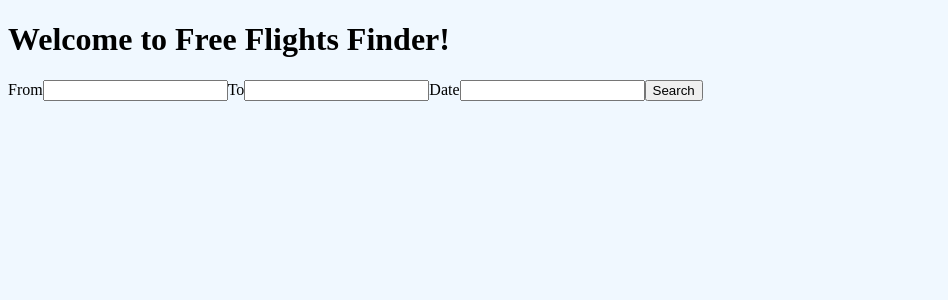
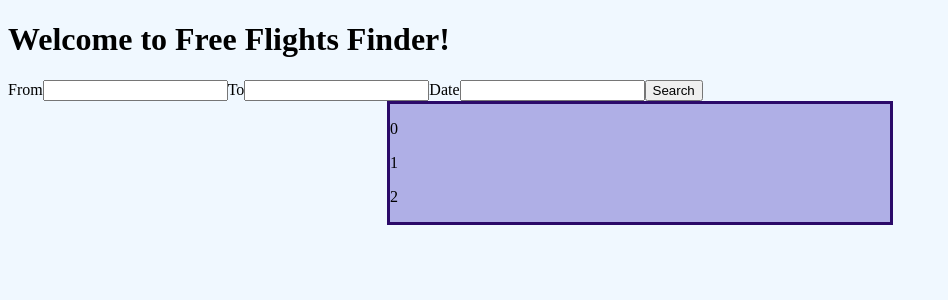
Before and after one commit to CourageWolf/solo-project, a React app: page / in a window 1280 px wide. Shown: the top 300 px of the page, without its empty margins (0-948 px from the left). Built offline with nearby package versions, Linux system fonts and the light colour scheme.

Commit message:
added Flight component

```diff
--- a/client/App.jsx
+++ b/client/App.jsx
@@ -1,11 +1,15 @@
 import React, { Component } from 'react';
 import fetch from 'isomorphic-fetch';
+import Flight from './components/flight.jsx'
 
 class App extends Component {
 
   constructor(props) {
     super(props);
     this.handleClick = this.handleClick.bind(this);
+    this.state = {
+      flights: [],
+    };
   }
 
   componentDidMount() {
@@ -20,10 +24,18 @@ class App extends Component {
 
     fetch('/api/query/' + from + to + date)
     .then(response => response.json())
-    .then(quote => console.log(quote));
+    .then(quote => {
+      this.state.flights.push(quote);
+      return console.log(this.state.flights);
+    });
   }
 
   render() {
+
+    const flights = [];
+    for (let i = 0; i < 3; i++) {
+      flights.push(<Flight key={i} text={i}/>);
+    }
 
     return (
       <div>
@@ -39,8 +51,12 @@ class App extends Component {
 
           <button>Search</button>
         </form>
+
+        <div id='flights'>
+          {flights}
+        </div>
+
       </div>
-
     );
   }
 }
--- /dev/null
+++ b/client/components/flight.jsx
@@ -0,0 +1,20 @@
+import React, { Component } from 'react';
+
+class Flight extends Component {
+
+  constructor(props) {
+    super(props);
+  }
+
+  render() {
+
+    return (
+      <div>
+        <p>{this.props.text}</p>
+      </div>
+    );
+  }
+
+}
+
+export default Flight;
--- a/client/stylesheets/style.css
+++ b/client/stylesheets/style.css
@@ -1,3 +1,10 @@
 body {
   background-color: aliceblue;
 }
+
+#flights {
+  background-color: rgb(175, 175, 230);
+  width: 500px;
+  margin: auto;
+  border: 3px solid #2b0a69;
+}
```
